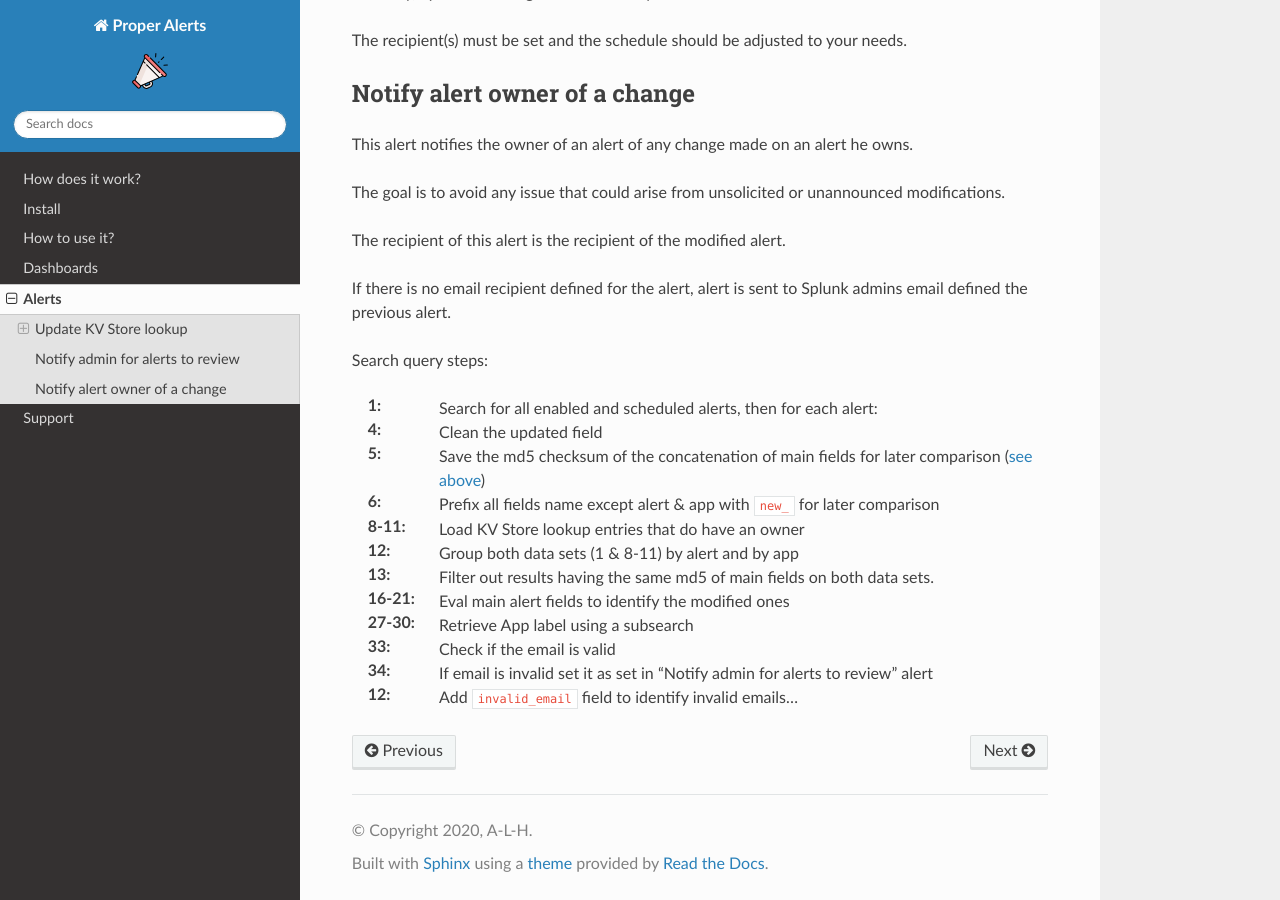
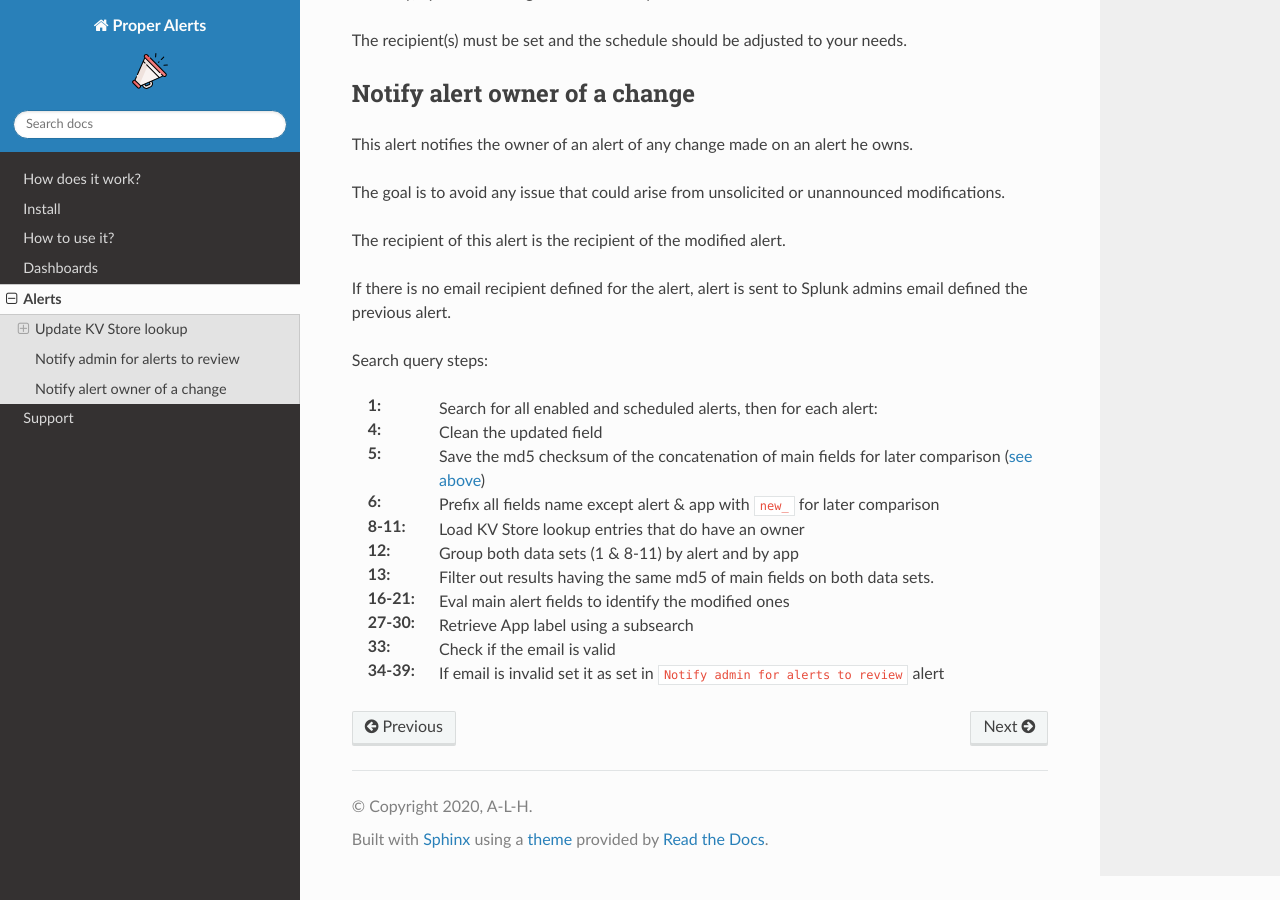
Before and after one commit to a-l-h/splunk-app-proper-alerts, a Sphinx documentation site: the page built from doc/alerts.rst, in a window 1280 px wide and 900 px high, scrolled down 2268 px. Built offline with Sphinx 7.4.7 and the Read the Docs theme 2.0.0, drawn with Linux system fonts in a browser that asks for light colours.

Commit message:
Update alerts.rst

```diff
--- a/doc/alerts.rst
+++ b/doc/alerts.rst
@@ -119,5 +119,4 @@ Search query steps:
 :16-21:   Eval main alert fields to identify the modified ones
 :27-30:   Retrieve App label using a subsearch
 :33:      Check if the email is valid
-:34:      If email is invalid set it as set in "Notify admin for alerts to review" alert
-:12:      Add ``invalid_email`` field to identify invalid emails...
+:34-39:   If email is invalid set it as set in ``Notify admin for alerts to review`` alert
```
